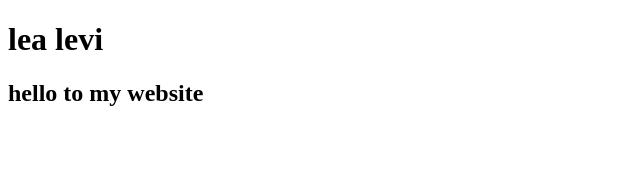
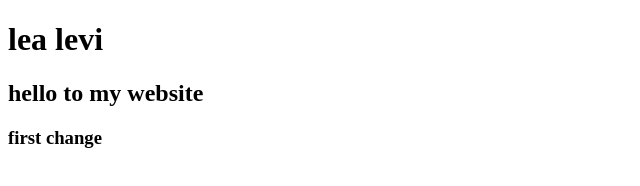
Before and after one commit to lealevilevi/revisionfor-the-test, a plain HTML site: page index.html in a window 1280 px wide. Shown: the whole page, without its empty margins (0-640 px from the left). Drawn offline with Linux system fonts and the light colour scheme.

Commit message:
seconed commit

```diff
--- a/index.html
+++ b/index.html
@@ -8,5 +8,6 @@
 <body>
     <h1>lea levi</h1>
     <h2>hello to my website</h2>
+    <h3>first change</h3>
 </body>
 </html>
```
